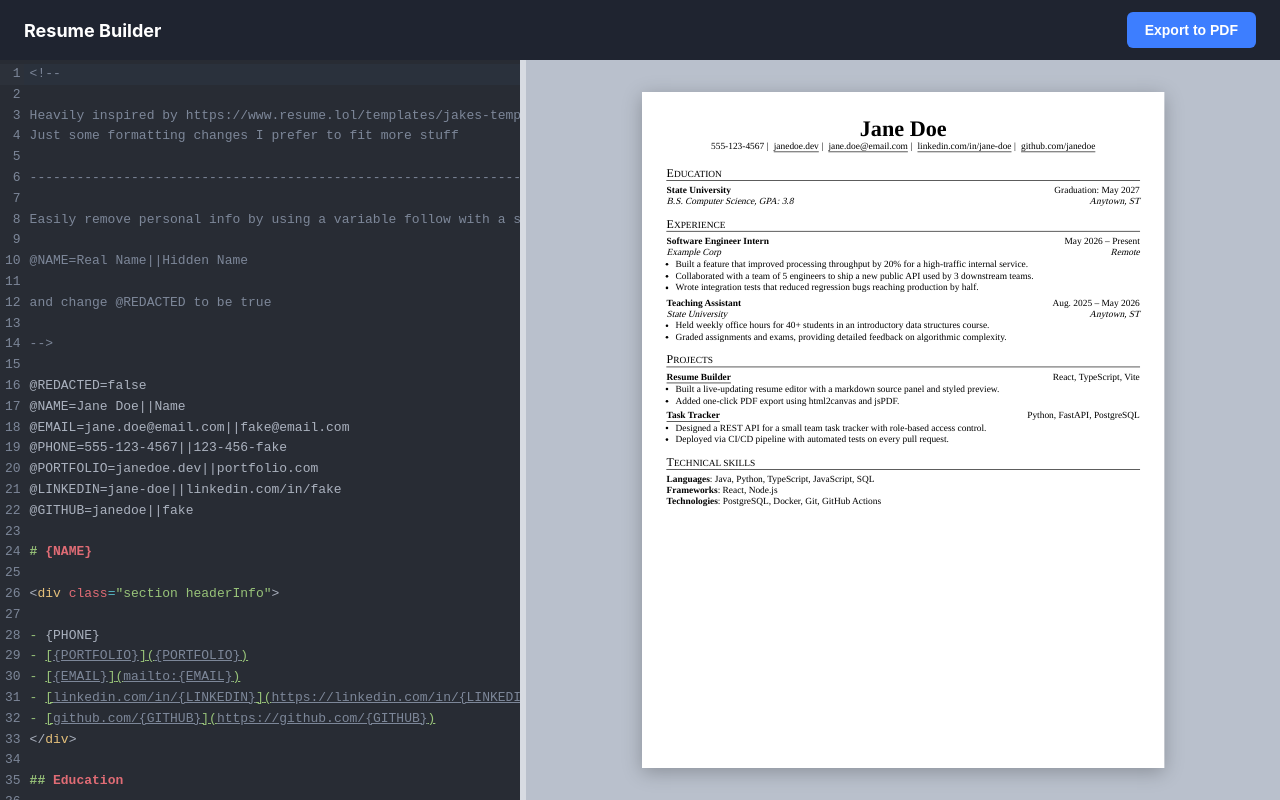
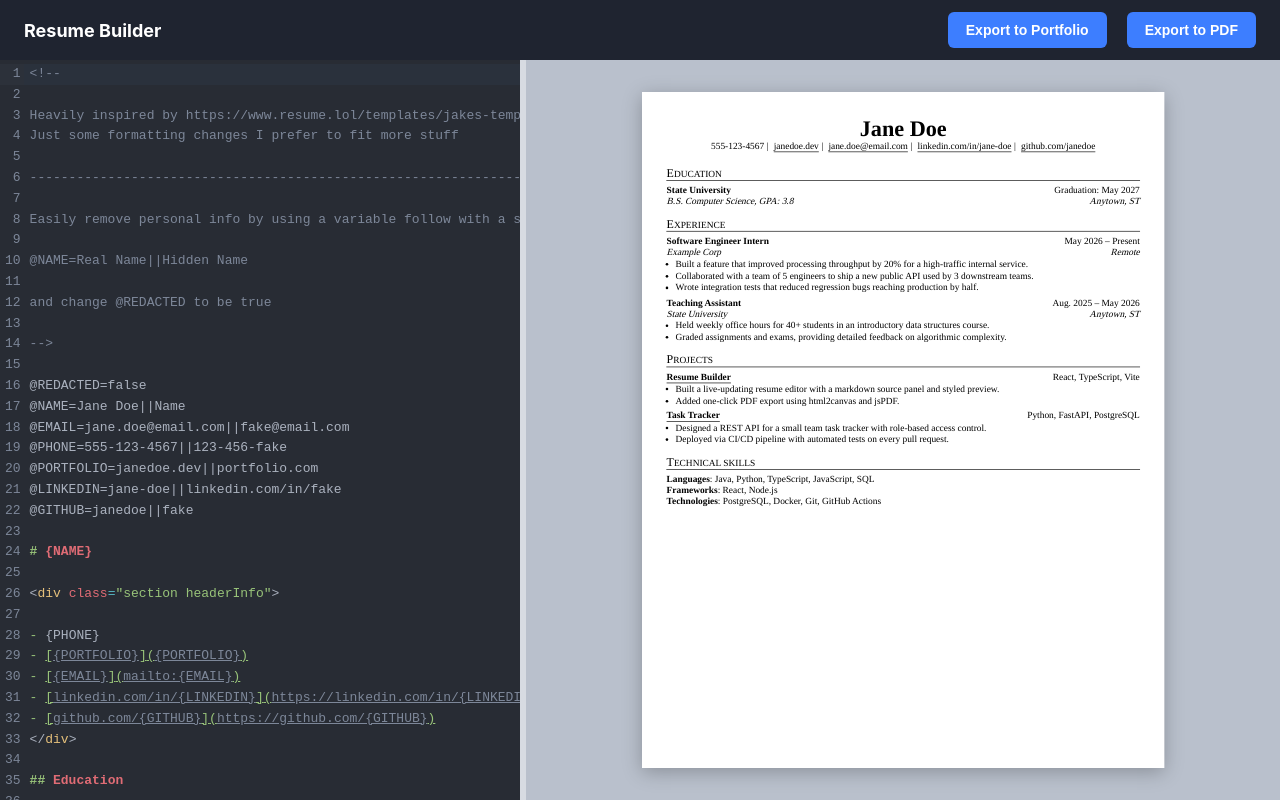
Before and after one commit to epicgdog/resume-ci-cd, a React app in the folder gui/: page / in a window 1280 px wide. Built offline with nearby package versions, Linux system fonts and the light colour scheme; no server answers; the HTML template or start-up script is replaced by a standard one.

Commit message:
[ai-generated] Add export to portfolio button
This button will export the new information from the editor and render it on main.

```diff
--- a/gui/src/App.tsx
+++ b/gui/src/App.tsx
@@ -4,13 +4,16 @@ import { markdown as markdownLang } from "@codemirror/lang-markdown";
 import { oneDark } from "@codemirror/theme-one-dark";
 import html2canvas from "html2canvas";
 import jsPDF from "jspdf";
-import { renderResumeMarkdown } from "./utils";
+import { mdToResume, renderResumeMarkdown } from "./utils";
 
 const PANE_PADDING = 32;
+const PORTFOLIO_URL = "https://gerardconsuelo.com/latest-json";
+const PORTFOLIO_TOKEN = import.meta.env.VITE_PORTFOLIO_TOKEN;
 
 export default function App() {
   const [markdown, setMarkdown] = useState("");
   const [exporting, setExporting] = useState(false);
+  const [exportingPortfolio, setExportingPortfolio] = useState(false);
   const previewRef = useRef<HTMLDivElement>(null);
   const paneRef = useRef<HTMLDivElement>(null);
   const layoutRef = useRef<HTMLDivElement>(null);
@@ -114,11 +117,34 @@ export default function App() {
     }
   };
 
+  const exportToPortfolio = async () => {
+    setExportingPortfolio(true);
+    try {
+      const resume = mdToResume(markdown);
+      const res = await fetch(PORTFOLIO_URL, {
+        method: "POST",
+        headers: {
+          "Content-Type": "application/json",
+          Authorization: `Bearer ${PORTFOLIO_TOKEN}`,
+        },
+        body: JSON.stringify(resume),
+      });
+      if (!res.ok) {
+        console.error("Export to portfolio failed: " + res.statusText);
+      }
+    } finally {
+      setExportingPortfolio(false);
+    }
+  };
+
   return (
     <div className="app">
       <header className="topbar">
         <h1>Resume Builder</h1>
         <div>
+        <button className="export-btn" onClick={exportToPortfolio} disabled={exportingPortfolio}>
+          {exportingPortfolio ? "Exporting…" : "Export to Portfolio"}
+        </button>
         <button className="export-btn" onClick={exportPdf} disabled={exporting}>
           {exporting ? "Exporting…" : "Export to PDF"}
         </button>
```
Also changed, not shown: 1 other file (tests, documents, lock files or other folders).
